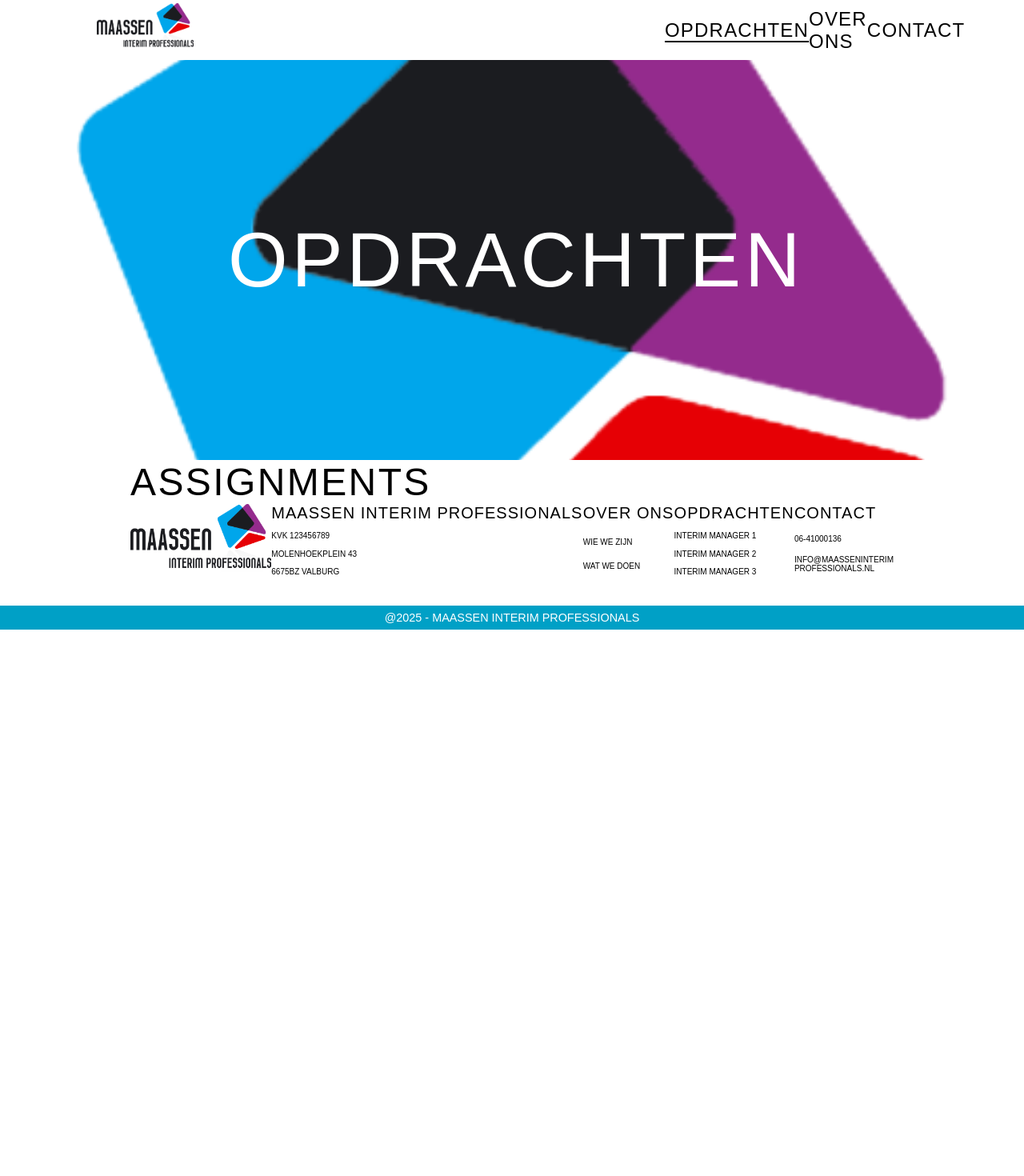
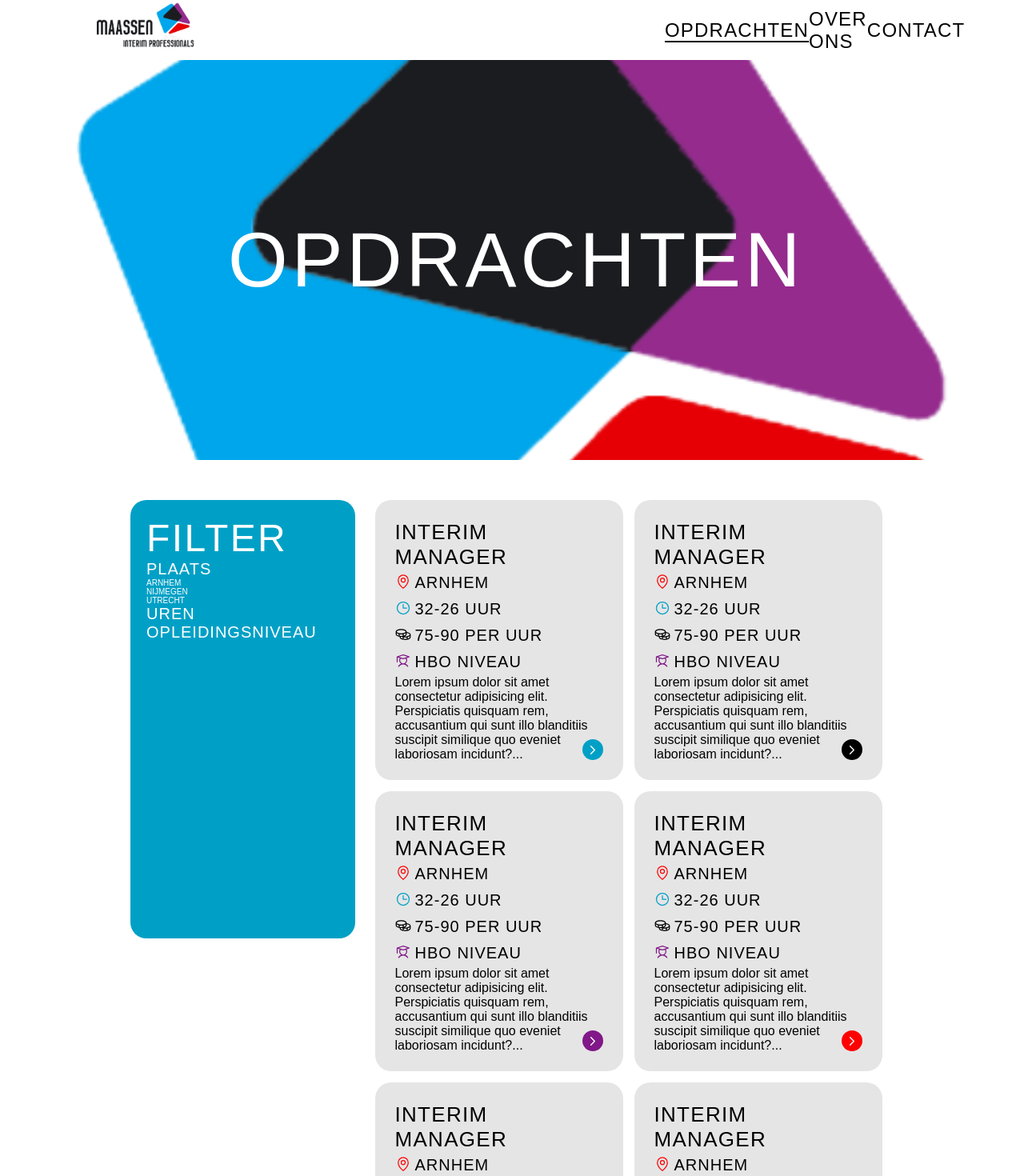
Before and after one commit to BoMaassen/fro-maassen-interim-professionals, a React (Vite) app: page /opdrachten in a window 1280 px wide. Shown: the top 1470 px of the page at 80% size. Before the commit the page ends 800 px from the top, so only its background shows below. Built offline with nearby package versions, Linux system fonts and the light colour scheme.

Commit message:
opdrachten pagina opgezet

```diff
--- a/index.html
+++ b/index.html
@@ -7,7 +7,7 @@
     <title>Maassen interim professionals</title>
   </head>
   <body>
-    <div id="root"></div>
+    <div class="root" id="root"></div>
     <script type="module" src="/src/main.jsx"></script>
   </body>
 </html>
--- a/src/App.jsx
+++ b/src/App.jsx
@@ -35,6 +35,7 @@ function App() {
         <Route path='/contact' element={<Contact/>}/>
         <Route path='/opdrachten' element={<Assignments/>}/>
       </Routes>
+      <div>
       <footer>
        <span className="footer-logo"><img src={logoMip} alt="Logo Maassen interim professionals"/></span>
        <div>
@@ -69,6 +70,7 @@ function App() {
        </div>
       </footer>
       <div className="footnote"><p>@2025 - Maassen interim professionals</p></div>
+      </div>
     </>
   )
 }
--- a/src/components/input/Input.css
+++ b/src/components/input/Input.css
@@ -0,0 +1,14 @@
+input{
+    border-radius: 20px;
+    border: none;
+    background-color: var(--grey-color);
+    padding: 15px;
+}
+
+input{
+    width: 223px;
+}
+
+input::placeholder{
+    color: var(--white-color);
+}
--- a/src/index.css
+++ b/src/index.css
@@ -13,6 +13,12 @@
   --white-color: #fff;
   --black-color: #000;
   --grey-color: #0000001A;
+}
+
+.root{
+  height: 100vh;
+  display: flex;
+  flex-direction: column;
 }
 
 .purple{
@@ -31,8 +37,12 @@
   background-color: var(--black-color);
 }
 
+/*-----BODY-----*/
+body{
+  height: 100vh;
+}
+
 /*-----MAIN-----*/
-
 main {
   width: 954px;
   margin: auto;
--- a/src/pages/assignments/Assignments.css
+++ b/src/pages/assignments/Assignments.css
@@ -0,0 +1,26 @@
+.assignments-section{
+    display: flex;
+    gap: 10px;
+    margin: 50px 0;
+}
+
+.filter{
+    flex: 2;
+}
+
+.filtermenu{
+    background-color: var(--blue-color);
+    color: var(--white-color);
+    border-radius: 20px;
+    width: 281px;
+    height: 548px;
+    padding: 20px;
+}
+
+.assignments-div{
+    display: flex;
+    justify-content: center;
+    flex: 5;
+    flex-wrap: wrap;
+    gap: 14px;
+}
--- a/src/pages/assignments/Assignments.jsx
+++ b/src/pages/assignments/Assignments.jsx
@@ -1,8 +1,33 @@
 import './Assignments.css'
+import Assignment from "../../components/assignment/Assignment";
 
 function Assignments(){
     return( <main>
-    <h2>Assignments</h2>
+    <section className='assignments-section'>
+        <div className='filter'>
+            <div className='filtermenu'>
+                <h2>Filter</h2>
+                <h4>Plaats</h4>
+                <ul>
+                    <li>Arnhem</li>
+                    <li>Nijmegen</li>
+                    <li>Utrecht</li>
+                </ul>
+                <h4>Uren</h4>
+                <h4>Opleidingsniveau</h4>
+            </div>
+        </div>
+        <div className='assignments-div'>
+        <Assignment title="Interim manager" place="Arnhem" hours="32-26" salary="75-90" education="Hbo" buttoncolor="blue" text="Lorem ipsum dolor sit amet consectetur adipisicing elit. Perspiciatis quisquam rem, accusantium qui sunt illo blanditiis suscipit similique quo eveniet laboriosam incidunt?..."/>
+        <Assignment title="Interim manager" place="Arnhem" hours="32-26" salary="75-90" education="Hbo" buttoncolor="black" text="Lorem ipsum dolor sit amet consectetur adipisicing elit. Perspiciatis quisquam rem, accusantium qui sunt illo blanditiis suscipit similique quo eveniet laboriosam incidunt?..."/>
+        <Assignment title="Interim manager" place="Arnhem" hours="32-26" salary="75-90" education="Hbo" buttoncolor="purple" text="Lorem ipsum dolor sit amet consectetur adipisicing elit. Perspiciatis quisquam rem, accusantium qui sunt illo blanditiis suscipit similique quo eveniet laboriosam incidunt?..."/>
+        <Assignment title="Interim manager" place="Arnhem" hours="32-26" salary="75-90" education="Hbo" buttoncolor="red" text="Lorem ipsum dolor sit amet consectetur adipisicing elit. Perspiciatis quisquam rem, accusantium qui sunt illo blanditiis suscipit similique quo eveniet laboriosam incidunt?..."/>
+        <Assignment title="Interim manager" place="Arnhem" hours="32-26" salary="75-90" education="Hbo" buttoncolor="blue" text="Lorem ipsum dolor sit amet consectetur adipisicing elit. Perspiciatis quisquam rem, accusantium qui sunt illo blanditiis suscipit similique quo eveniet laboriosam incidunt?..."/>
+        <Assignment title="Interim manager" place="Arnhem" hours="32-26" salary="75-90" education="Hbo" buttoncolor="black" text="Lorem ipsum dolor sit amet consectetur adipisicing elit. Perspiciatis quisquam rem, accusantium qui sunt illo blanditiis suscipit similique quo eveniet laboriosam incidunt?..."/>
+        <Assignment title="Interim manager" place="Arnhem" hours="32-26" salary="75-90" education="Hbo" buttoncolor="purple" text="Lorem ipsum dolor sit amet consectetur adipisicing elit. Perspiciatis quisquam rem, accusantium qui sunt illo blanditiis suscipit similique quo eveniet laboriosam incidunt?..."/>
+        <Assignment title="Interim manager" place="Arnhem" hours="32-26" salary="75-90" education="Hbo" buttoncolor="red" text="Lorem ipsum dolor sit amet consectetur adipisicing elit. Perspiciatis quisquam rem, accusantium qui sunt illo blanditiis suscipit similique quo eveniet laboriosam incidunt?..."/>
+        </div>
+    </section>
     </main>
     )
 }
--- a/src/pages/contact/Contact.css
+++ b/src/pages/contact/Contact.css
@@ -43,8 +43,6 @@ form{
     display: flex;
     flex-direction: column;
     justify-content: space-between;
-
-
 }
 
 .name-form, .contacts-form{
@@ -54,18 +52,14 @@ form{
     justify-content: space-between;
 }
 
-input, textarea{
+textarea{
     border-radius: 20px;
     border: none;
     background-color: var(--grey-color);
     padding: 15px;
 }
 
-input{
-    width: 223px;
-}
-
-input::placeholder, textarea::placeholder{
+textarea::placeholder{
     color: var(--white-color);
 }
 
--- a/src/pages/contact/Contact.jsx
+++ b/src/pages/contact/Contact.jsx
@@ -68,16 +68,12 @@ function Contact() {
                 <label htmlFor='message'>
                     <textarea id='message' placeholder='Bericht' {...register("message")} />
                 </label>
-                <ReCAPTCHA
-        ref={recaptchaRef}
-        sitekey="6LeIxAcTAAAAAJcZVRqyHh71UMIEGNQ_MXjiZKhI" // test key
-        size="invisible"
-        onChange={onReCAPTCHAChange}
-      />
+             <ReCAPTCHA ref={recaptchaRef} size="invisible" onChange={onReCAPTCHAChange}
+                sitekey="6LeIxAcTAAAAAJcZVRqyHh71UMIEGNQ_MXjiZKhI" // test key
+                />
                 <Button className="text-button purple" text="versturen" type="submit"/>
             </form>
         </section>
-
     </main>
     )
 }
```
